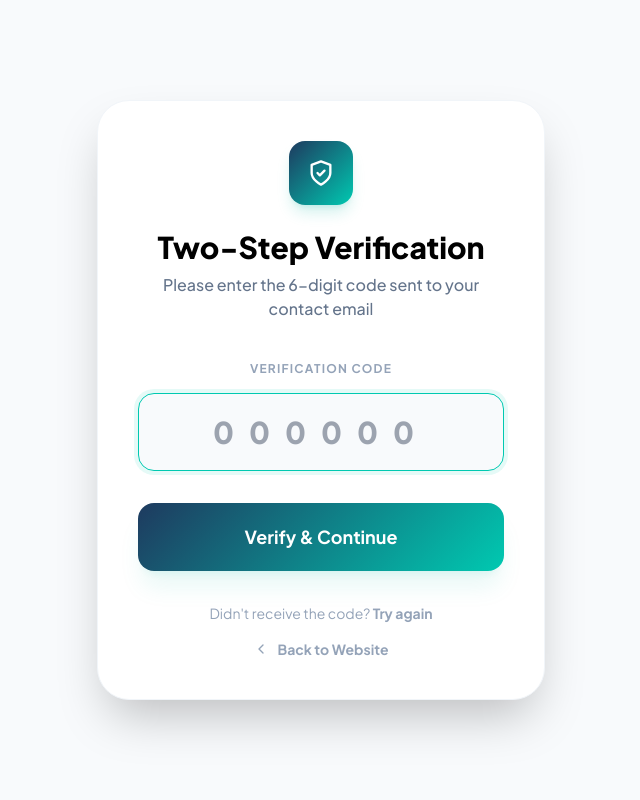
After one commit to pythonicshariful/Portfolio-Website-With-Flask, a Flask app: page /verify-otp in a window 1280 px wide. The commit adds this page. Shown: the whole page, without its empty margins (319-959 px from the left). Run offline with Flask 3, Linux system fonts and the light colour scheme; a user stored in the database is signed in; some libraries are stand-ins or nearby versions.

Commit message:
otp verify added

```diff
--- a/app.py
+++ b/app.py
@@ -1,10 +1,17 @@
 import os
-from flask import Flask, render_template, request, redirect, url_for, flash, jsonify
+import random
+import smtplib
+import ssl
+from email.mime.text import MIMEText
+from email.mime.multipart import MIMEMultipart
+from flask import Flask, render_template, request, redirect, url_for, flash, jsonify, session
 from flask_sqlalchemy import SQLAlchemy
 from flask_login import LoginManager, login_user, login_required, logout_user, current_user
 from werkzeug.security import generate_password_hash, check_password_hash
 from werkzeug.utils import secure_filename
 from models import db, User, SiteSettings, Stat, AboutInfo, Service, PortfolioItem, Testimonial, SocialLink, Partner, Lead
+from datetime import datetime
+import config
 
 app = Flask(__name__)
 app.config['SECRET_KEY'] = 'your-secret-key-change-this'
@@ -128,6 +135,27 @@ def inject_global_data():
     social_links = SocialLink.query.order_by(SocialLink.order).all()
     return dict(settings=settings, social_links=social_links)
 
+# --- Email Helper ---
+def send_email(subject, body, to_email):
+    sender_email = config.EMAIL_USER
+    sender_password = config.EMAIL_PASS
+
+    message = MIMEMultipart()
+    message["From"] = sender_email
+    message["To"] = to_email
+    message["Subject"] = subject
+    message.attach(MIMEText(body, "html"))
+
+    context = ssl.create_default_context()
+    try:
+        with smtplib.SMTP_SSL("smtp.gmail.com", 465, context=context) as server:
+            server.login(sender_email, sender_password)
+            server.sendmail(sender_email, to_email, message.as_string())
+        return True
+    except Exception as e:
+        print(f"Error sending email: {e}")
+        return False
+
 # --- Admin Routes ---
 
 @app.route('/login', methods=['GET', 'POST'])
@@ -135,10 +163,54 @@ def login():
     if request.method == 'POST':
         user = User.query.filter_by(username=request.form.get('username')).first()
         if user and check_password_hash(user.password, request.form.get('password')):
-            login_user(user)
-            return redirect(url_for('admin_dashboard'))
-        flash('Invalid username or password')
+            # Generate 6-digit OTP
+            otp = ''.join([str(random.randint(0, 9)) for _ in range(6)])
+            session['otp'] = otp
+            session['pending_user_id'] = user.id
+
+            settings = SiteSettings.query.first()
+            target_email = settings.contact_email if settings and settings.contact_email else "skahmed0912@gmail.com"
+
+            email_body = f"""
+            <div style="font-family: Arial, sans-serif; max-width: 600px; margin: 0 auto; padding: 20px; border: 1px solid #eee; border-radius: 10px;">
+                <h2 style="color: #008080; text-align: center;">Login Verification Code</h2>
+                <p>Hello,</p>
+                <p>You are receiving this email because a login attempt was made to your portfolio admin dashboard.</p>
+                <div style="background-color: #f9f9f9; padding: 20px; text-align: center; border-radius: 5px; margin: 20px 0;">
+                    <span style="font-size: 32px; font-weight: bold; letter-spacing: 5px; color: #333;">{otp}</span>
+                </div>
+                <p>This code will expire shortly. If you did not make this request, please ignore this email.</p>
+                <hr style="border: none; border-top: 1px solid #eee; margin: 20px 0;">
+                <p style="font-size: 12px; color: #888; text-align: center;">&copy; {datetime.now().year} Shakil Ahmed Portfolio</p>
+            </div>
+            """
+
+            if send_email("Your Admin Login OTP", email_body, target_email):
+                flash('An OTP has been sent to your contact email.', 'info')
+                return redirect(url_for('verify_otp'))
+            else:
+                flash('Error sending OTP. Please check your email configuration.', 'danger')
+        else:
+            flash('Invalid username or password', 'danger')
     return render_template('admin/login.html')
+
+@app.route('/verify-otp', methods=['GET', 'POST'])
+def verify_otp():
+    if 'pending_user_id' not in session or 'otp' not in session:
+        return redirect(url_for('login'))
+
+    if request.method == 'POST':
+        input_otp = request.form.get('otp')
+        if input_otp == session.get('otp'):
+            user = db.session.get(User, session.get('pending_user_id'))
+            if user:
+                login_user(user)
+                session.pop('otp', None)
+                session.pop('pending_user_id', None)
+                return redirect(url_for('admin_dashboard'))
+        flash('Invalid OTP. Please try again.', 'danger')
+
+    return render_template('admin/verify_otp.html')
 
 @app.route('/submit_lead', methods=['POST'])
 def submit_lead():
@@ -160,6 +232,41 @@ def submit_lead():
     )
     db.session.add(new_lead)
     db.session.commit()
+
+    # Send Notification Email
+    settings = SiteSettings.query.first()
+    target_email = settings.contact_email if settings and settings.contact_email else "skahmed0912@gmail.com"
+
+    lead_body = f"""
+    <div style="font-family: Arial, sans-serif; max-width: 600px; margin: 0 auto; padding: 20px; border: 1px solid #eee; border-radius: 10px;">
+        <h2 style="color: #008080;">New Lead Received!</h2>
+        <p>A new potential client has contacted you through your portfolio website.</p>
+        <table style="width: 100%; border-collapse: collapse; margin-top: 20px;">
+            <tr>
+                <td style="padding: 10px; border-bottom: 1px solid #eee; font-weight: bold; width: 30%;">Full Name:</td>
+                <td style="padding: 10px; border-bottom: 1px solid #eee;">{full_name}</td>
+            </tr>
+            <tr>
+                <td style="padding: 10px; border-bottom: 1px solid #eee; font-weight: bold;">Email:</td>
+                <td style="padding: 10px; border-bottom: 1px solid #eee;">{email}</td>
+            </tr>
+            <tr>
+                <td style="padding: 10px; border-bottom: 1px solid #eee; font-weight: bold;">Whatsapp:</td>
+                <td style="padding: 10px; border-bottom: 1px solid #eee;">{whatsapp}</td>
+            </tr>
+            <tr>
+                <td style="padding: 10px; border-bottom: 1px solid #eee; font-weight: bold;">Budget:</td>
+                <td style="padding: 10px; border-bottom: 1px solid #eee;">{budget}</td>
+            </tr>
+            <tr>
+                <td style="padding: 10px; border-bottom: 1px solid #eee; font-weight: bold;">Details:</td>
+                <td style="padding: 10px; border-bottom: 1px solid #eee;">{details}</td>
+            </tr>
+        </table>
+        <p style="margin-top: 20px;">Check your admin dashboard for more details.</p>
+    </div>
+    """
+    send_email(f"New Lead: {full_name}", lead_body, target_email)
 
     return jsonify({"success": True, "message": "We have received your message!"})
 
--- /dev/null
+++ b/config.example.py
@@ -0,0 +1,3 @@
+# Email Configuration (Rename this file to config.py and fill in your credentials)
+EMAIL_USER = "your-email@gmail.com"
+EMAIL_PASS = "your-app-password"
--- /dev/null
+++ b/templates/admin/verify_otp.html
@@ -0,0 +1,69 @@
+<!DOCTYPE html>
+<html lang="en">
+<head>
+    <meta charset="UTF-8">
+    <meta name="viewport" content="width=device-width, initial-scale=1.0">
+    <title>Verify OTP | Portfolio</title>
+    <script src="https://cdn.tailwindcss.com"></script>
+    <link href="https://fonts.googleapis.com/css2?family=Plus+Jakarta+Sans:wght@400;500;600;700;800&display=swap" rel="stylesheet">
+    <style>
+        body { font-family: 'Plus Jakarta Sans', sans-serif; }
+        .bg-gradient { background: linear-gradient(135deg, #1E3A5F 0%, #00C9B1 100%); }
+        .otp-input:focus { border-color: #00C9B1; box-shadow: 0 0 0 4px rgba(0, 201, 177, 0.1); }
+    </style>
+</head>
+<body class="bg-slate-50 min-h-screen flex items-center justify-center p-6">
+    <div class="max-w-md w-full">
+        <div class="bg-white rounded-[32px] shadow-2xl p-10 border border-slate-100">
+            <div class="text-center mb-10">
+                <div class="w-16 h-16 bg-gradient rounded-2xl flex items-center justify-center text-white mx-auto mb-6 shadow-lg shadow-teal-500/20">
+                    <svg xmlns="http://www.w3.org/2000/svg" width="28" height="28" viewBox="0 0 24 24" fill="none" stroke="currentColor" stroke-width="2" stroke-linecap="round" stroke-linejoin="round"><path d="M12 22s8-4 8-10V5l-8-3-8 3v7c0 6 8 10 8 10z"/><path d="m9 12 2 2 4-4"/></svg>
+                </div>
+                <h1 class="text-3xl font-extrabold text-navy mb-2">Two-Step Verification</h1>
+                <p class="text-slate-500 font-medium">Please enter the 6-digit code sent to your contact email</p>
+            </div>
+
+            {% with messages = get_flashed_messages(with_categories=true) %}
+              {% if messages %}
+                {% for category, message in messages %}
+                  <div class="{% if category == 'danger' %}bg-red-50 text-red-600 border-red-100{% else %}bg-teal-50 text-teal-700 border-teal-100{% endif %} px-4 py-3 rounded-xl mb-6 text-sm font-bold border">
+                    {{ message }}
+                  </div>
+                {% endfor %}
+              {% endif %}
+            {% endwith %}
+
+            <form action="{{ url_for('verify_otp') }}" method="POST" class="space-y-8">
+                <div>
+                    <label class="block text-xs font-bold text-slate-400 uppercase tracking-widest mb-4 text-center">Verification Code</label>
+                    <input type="text" name="otp" maxlength="6" required autofocus
+                           class="w-full bg-slate-50 border border-slate-100 rounded-2xl px-6 py-5 text-center text-3xl font-black tracking-[0.5em] text-navy focus:outline-none transition-all otp-input"
+                           placeholder="000000">
+                </div>
+
+                <button type="submit" class="w-full bg-gradient text-white font-bold py-5 rounded-2xl shadow-xl shadow-teal-500/10 hover:shadow-teal-500/20 transition-all text-lg">
+                    Verify & Continue
+                </button>
+            </form>
+
+            <div class="mt-8 text-center flex flex-col gap-4">
+                <p class="text-sm text-slate-400">Didn't receive the code? <a href="{{ url_for('login') }}" class="text-teal font-bold hover:underline">Try again</a></p>
+                <a href="{{ url_for('index') }}" class="text-sm font-bold text-slate-400 hover:text-teal transition-colors flex items-center justify-center gap-2">
+                    <svg xmlns="http://www.w3.org/2000/svg" width="16" height="16" viewBox="0 0 24 24" fill="none" stroke="currentColor" stroke-width="2" stroke-linecap="round" stroke-linejoin="round"><path d="m15 18-6-6 6-6"/></svg>
+                    Back to Website
+                </a>
+            </div>
+        </div>
+    </div>
+
+    <script>
+        // Optional: Auto-submit when 6 digits are entered
+        const otpInput = document.querySelector('input[name="otp"]');
+        otpInput.addEventListener('input', (e) => {
+            if (e.target.value.length === 6) {
+                // e.target.form.submit();
+            }
+        });
+    </script>
+</body>
+</html>
--- a/templates/index.html
+++ b/templates/index.html
@@ -280,6 +280,10 @@
                                 <i class="fa-solid fa-phone text-teal"></i>
                                 {{ settings.contact_phone }}
                             </div>
+                            <div class="flex items-center gap-3 text-navy font-bold">
+                                <i class="fa-solid fa-envelope text-teal"></i>
+                                {{ settings.contact_email }}
+                            </div>
                             <a href="#" class="text-teal font-black text-sm uppercase tracking-widest hover:underline decoration-2 underline-offset-4">Book a Call Directly</a>
                         </div>
                     </div>
```
Also changed, not shown: static/css/style.css (+13 -3 lines), templates/base.html (+15 -41 lines), README.md, 1 other file.
